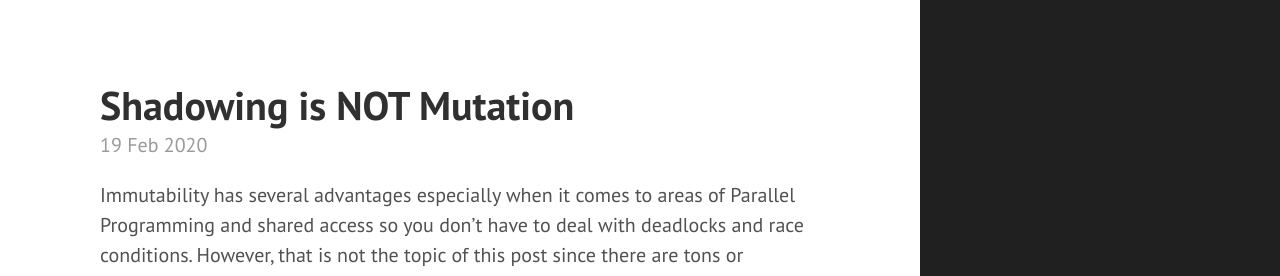
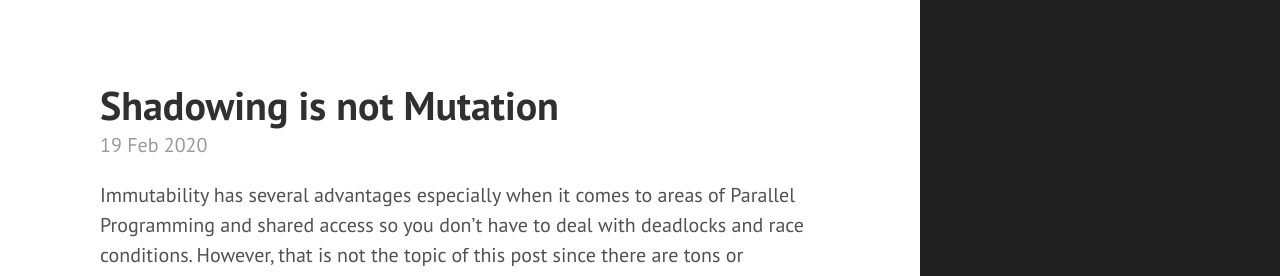
Before and after one commit to reachtarunhere/reachtarunhere.github.io, a Jekyll site: the page built from _posts/blog/2020-02-19-shadowing-vs-mutability.md, in a window 1280 px wide and 900 px high. Shown: the top 276 px of the window. Built offline with Jekyll 4.4.1, drawn with Linux system fonts in a browser that asks for light colours; comment, search, counter and statistics services are not loaded.

Commit message:
NOT shout

```diff
--- a/_posts/blog/2020-02-19-shadowing-vs-mutability.md
+++ b/_posts/blog/2020-02-19-shadowing-vs-mutability.md
@@ -1,6 +1,6 @@
 ---
 layout: post
-title: Shadowing is NOT Mutation
+title: Shadowing is not Mutation
 comments: true
 ---
 
```
